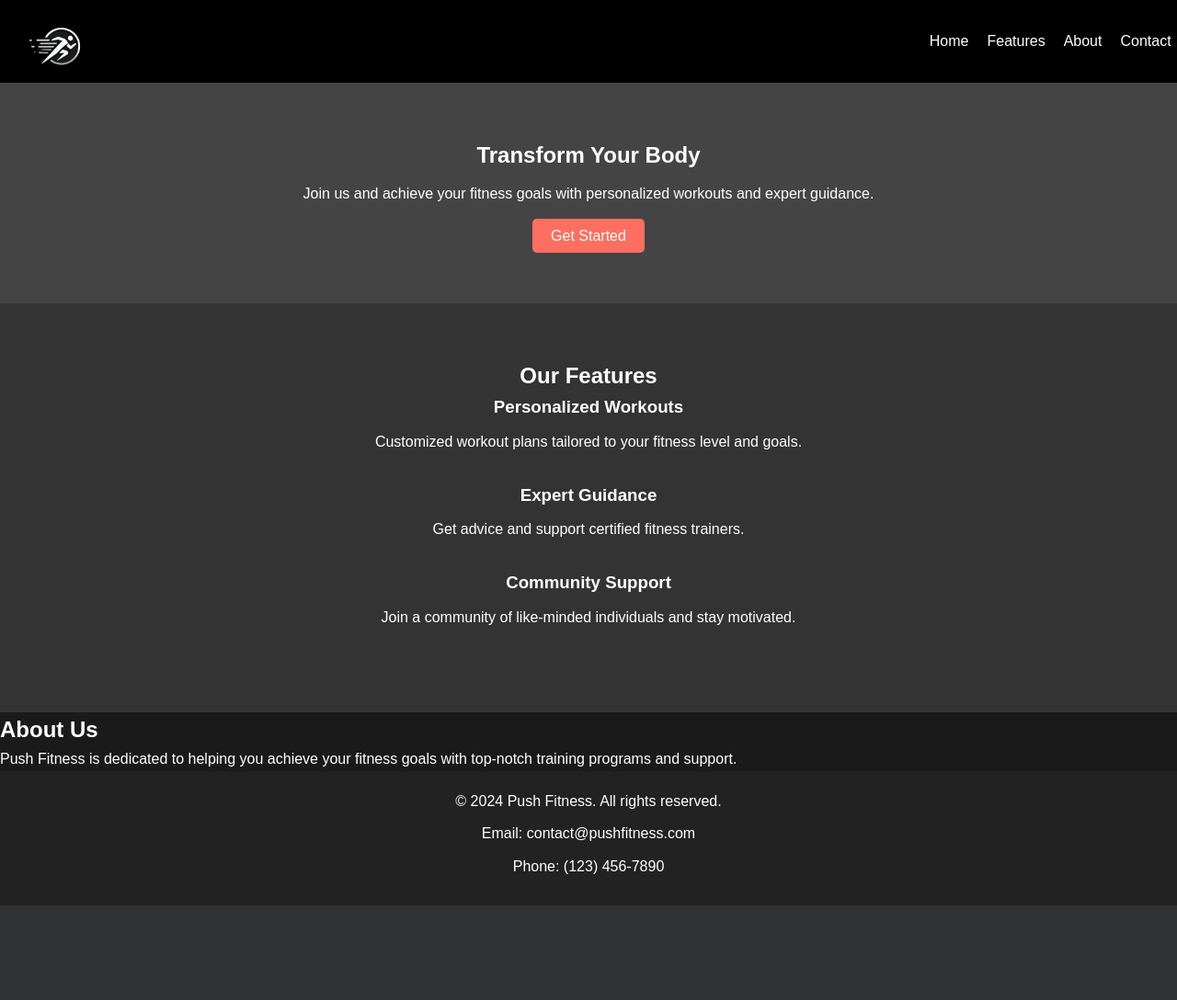
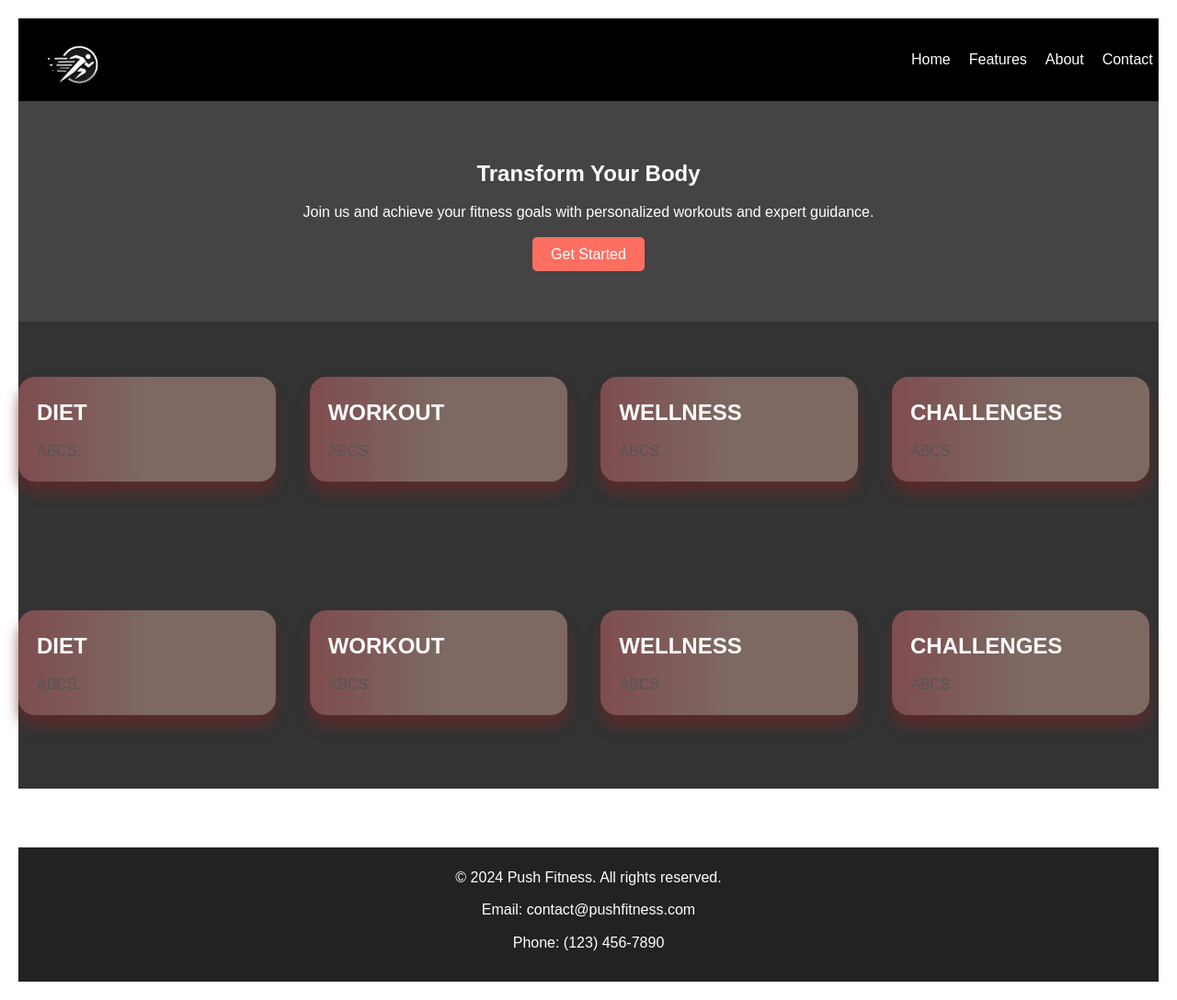
Before and after one commit to aaditwocode/P.U.S.H, a PHP site: page / in a window 1280 px wide. Shown: the whole page at 92% size. Before the commit the page ends 985 px from the top, so only its background shows below. Run offline with PHP 8.4, Linux system fonts and the light colour scheme.

Commit message:
features and subscription

```diff
--- a/index.html
+++ b/index.html
@@ -31,23 +31,45 @@
     </section>
 
     <section id="features">
-        <div class="container">
-            <h2>Our Features</h2>
-            <div class="feature">
-                <h3>Personalized Workouts</h3>
-                <p>Customized workout plans tailored to your fitness level and goals.</p>
+        <div class="reasons-container">
+            <div class="reason-box">
+                <h2>DIET</h2>
+                <p>ABCS.</p>
             </div>
-            <div class="feature">
-                <h3>Expert Guidance</h3>
-                <p>Get advice and support certified fitness trainers.</p>
+            <div class="reason-box">
+                <h2>WORKOUT</h2>
+                <p>ABCS</p>
             </div>
-            <div class="feature">
-                <h3>Community Support</h3>
-                <p>Join a community of like-minded individuals and stay motivated.</p>
+            <div class="reason-box">
+               <h2>WELLNESS</h2>
+                <p>ABCS</p>
+            </div>
+            <div class="reason-box">
+                <h2>CHALLENGES</h2>
+                <p>ABCS</p>
             </div>
         </div>
     </section>
-
+    <section id="subscription">
+        <div class="reasons-container">
+            <div class="reason-box">
+                <h2>DIET</h2>
+                <p>ABCS.</p>
+            </div>
+            <div class="reason-box">
+                <h2>WORKOUT</h2>
+                <p>ABCS</p>
+            </div>
+            <div class="reason-box">
+               <h2>WELLNESS</h2>
+                <p>ABCS</p>
+            </div>
+            <div class="reason-box">
+                <h2>CHALLENGES</h2>
+                <p>ABCS</p>
+            </div>
+        </div>
+    </section>
     <section id="about">
         <div class="container">
             <h2>About Us</h2>
--- a/style.css
+++ b/style.css
@@ -89,10 +89,28 @@
     margin-bottom: 30px;
 }
 
-#features h3 {
+/* #features h3 {
+    margin-bottom: 10px;
+} */
+
+#subscription {
+    padding: 60px 0;
+    background: #333;
+}
+
+#subscription .container {
+    width: 80%;
+    margin: 0 auto;
+    text-align: center;
+}
+
+/* #subscription .feature {
+    margin-bottom: 30px;
+} */
+
+#subscription h3 {
     margin-bottom: 10px;
 }
-
 footer {
     background: #222;
     color: #fff;
@@ -108,3 +126,43 @@
 footer p {
     margin-bottom: 10px;
 }
+
+* {
+    box-sizing: border-box;
+  }
+
+  body {
+    font-family: Arial, sans-serif;
+    background-color: hsl(0, 0%, 100%);
+    margin: 0;
+    padding: 20px;
+  }
+
+  .reasons-container {
+    display: flex;
+    justify-content: space-between;
+    flex-wrap: wrap;
+    max-width: 1200 px;
+    margin: 0 auto;
+  }
+
+  .reason-box {
+    background: linear-gradient(rgba(0, 0, 0, 0.5), rgba(0, 0, 0, 0.5)),
+    linear-gradient(to right, #ff9a9e, #fad0c4, #fad0c4);     padding: 20px;
+    border-radius: 18px;
+    box-shadow: 0 12px 14px rgba(105, 40, 40, 0.687);
+    width: calc(25% - 30px);
+    margin-bottom: 20px;
+    margin-right: 10px;
+  }
+
+  .reason-box h2 {
+    font-size: 1.5rem;
+    margin-bottom: 10px;
+  }
+
+  .reason-box p {
+    font-size: 1rem;
+    color: #555;
+    margin-bottom: 10px;
+  }
```
